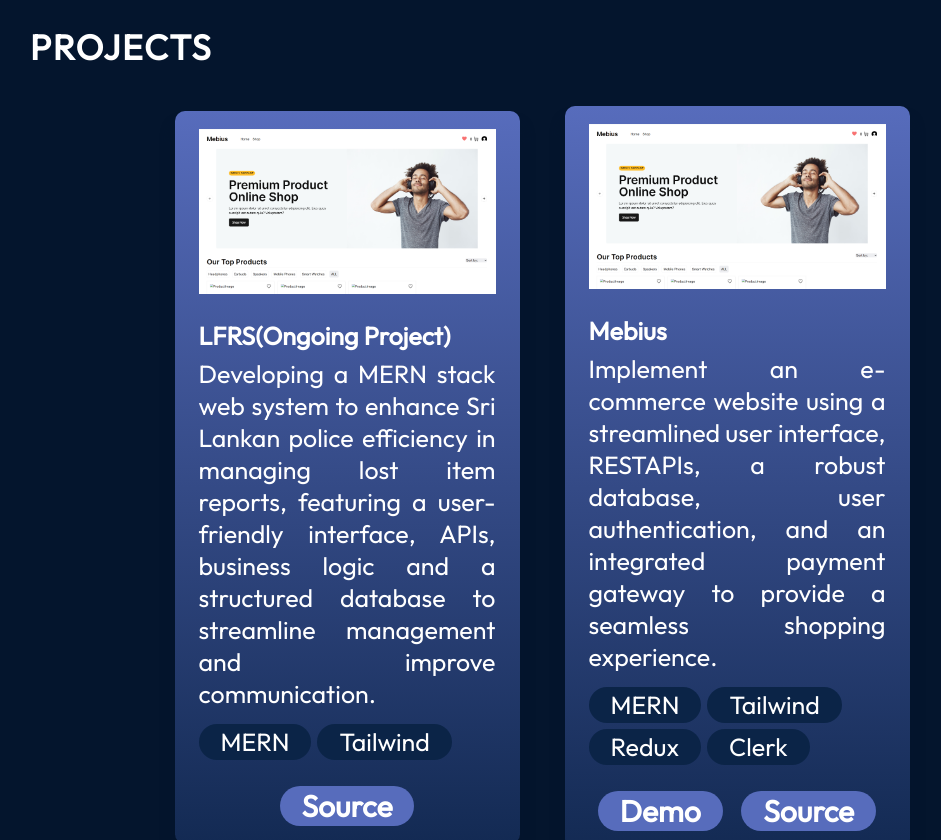
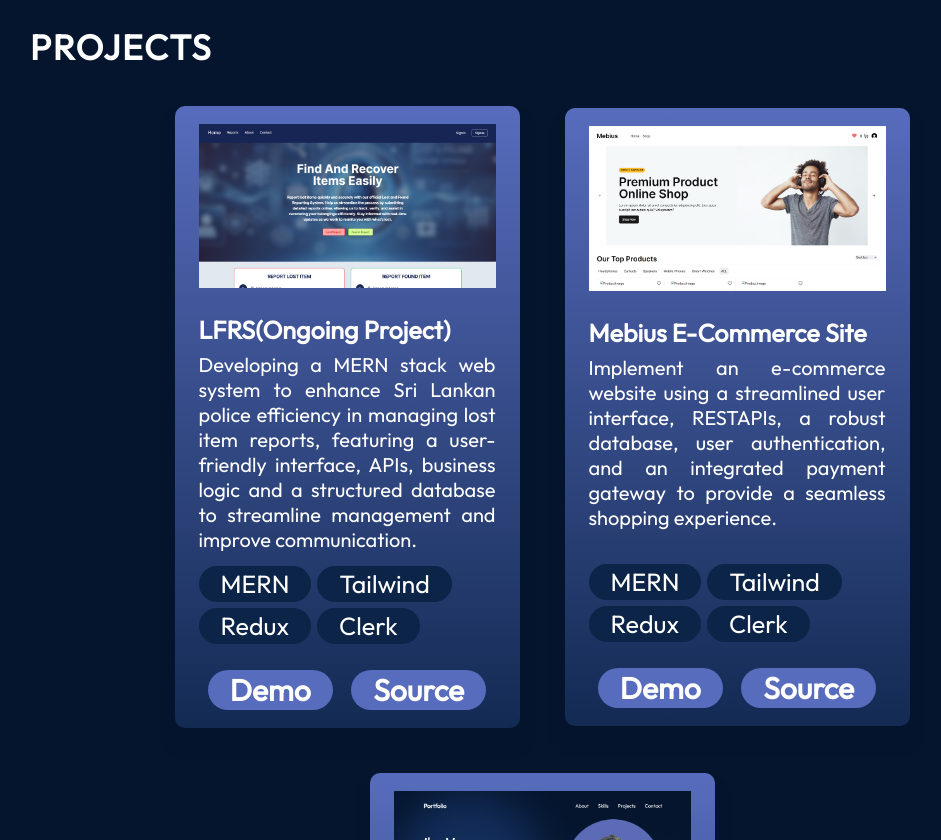
Before and after one commit to VenuraDenethpriya/Portfolio, a React (Vite) app: page / in a window 1280 px wide. Shown: the part 1960-2800 px from the top of the page, without its empty margins (98-1039 px from the left). Built offline with nearby package versions, Linux system fonts and the light colour scheme.

Commit message:
Add CV and links

```diff
--- a/src/components/About/About.jsx
+++ b/src/components/About/About.jsx
@@ -22,7 +22,7 @@ export const About = () => {
             <div className={styles.aboutItemText}>
               <h3>Full-stack Engineering for Developers</h3>
               <p>
-                I succussfully completed Full-stack Engineering for Developers Bootcamp
+                I succussfully completed Full-stack Engineering for Developers course at STEMLink.
               </p>
             </div>
           </li>
--- a/src/components/Hero/Hero.jsx
+++ b/src/components/Hero/Hero.jsx
@@ -10,7 +10,7 @@ export const Hero = () => {
                 <p className={styles.description}>
                     I am a fourth-year undergraduate seeking an internship to gain experience and grow professionally.
                 </p>
-                <a href="/cv/IS Research Project Proposal.pdf" className={styles.contactBtn} download="IS Research Project Proposal.pdf">
+                <a href="/cv/VenuraCV.pdf" className={styles.contactBtn} download="VenuraCV.pdf">
                     Download CV
                 </a>
             </div>
--- a/src/components/Projects/ProjectCard.jsx
+++ b/src/components/Projects/ProjectCard.jsx
@@ -8,7 +8,7 @@ export const ProjectCard = () => {
         <>
             <div className={styles.container}>
                 <img
-                    src="../../../assests/projects/mebius.png"
+                    src="../../../assests/projects/lfrs.png"
                     alt=""
                     className={styles.image}
                 />
@@ -21,13 +21,24 @@ export const ProjectCard = () => {
                     <li className={styles.skill}>
                         Tailwind
                     </li>
+                    <li className={styles.skill}>
+                        Redux
+                    </li>
+                    <li className={styles.skill}>
+                        Clerk
+                    </li>
                 </ul>
                 <div className={styles.links}>
-                    <a href="https://github.com/VenuraDenethpriya/LFRS" className={styles.link}>
+                    <a href="https://lfrs-venura-denethpriyas-projects.vercel.app/" className={styles.link}>
+                        Demo
+                    </a>
+                    <a href="https://github.com/VenuraDenethpriya/LFRS.git" className={styles.link}>
                         Source
                     </a>
                 </div>
             </div>
+
+
 
                 <div className={styles.container}>
                     <img
@@ -35,8 +46,10 @@ export const ProjectCard = () => {
                         alt=""
                         className={styles.image}
                     />
-                <h3 className={styles.title}>Mebius</h3>
-                <p className={styles.description}>Implement an e-commerce website using a streamlined user interface, RESTAPIs, a robust database, user authentication, and an integrated payment gateway to provide a seamless shopping experience.</p>
+                    <h3 className={styles.title}>Mebius E-Commerce Site</h3>
+                    <p className={styles.description}>Implement an e-commerce website using a streamlined user interface, RESTAPIs,
+                        a robust database, user authentication, and an integrated payment gateway to provide a seamless shopping
+                        experience.</p><br></br>
                     <ul className={styles.skills}>
                         <li className={styles.skill}>
                             MERN
@@ -60,6 +73,7 @@ export const ProjectCard = () => {
                         </a>
                     </div>
                 </div>
+
             <div className={styles.container}>
                 <img
                     src="../../../assests/projects/portfolio.png"
@@ -67,7 +81,9 @@ export const ProjectCard = () => {
                     className={styles.image}
                 />
                 <h3 className={styles.title}>Portfolio</h3>
-                <p className={styles.description}>I developed a personal portfolio website with a clean user interface to showcase my background, education, projects, and provide options for contact and downloading a résumé, offering a seamless experience for potential employers interested in hiring me. </p>
+                <p className={styles.description}>I developed a personal portfolio website with a clean user interface to showcase
+                    my background, education, projects, and provide options for contact and downloading a résumé, offering a seamless
+                    experience for potential employers interested in hiring me. </p><br></br>
                 <ul className={styles.skills}>
                     <li className={styles.skill}>
                         React
--- a/src/components/Projects/ProjectCard.module.css
+++ b/src/components/Projects/ProjectCard.module.css
@@ -21,7 +21,7 @@
 
 .description {
   margin-top: 6px;
-  font-size: 25px;
+  font-size: 20px;
   font-weight: 400;
   text-align: justify;
 }
```
Also changed, not shown: assests/projects/lfrs.png (added), 1 other file (tests, documents, lock files or other folders). Lines whose indentation alone changed are shown as unchanged.
